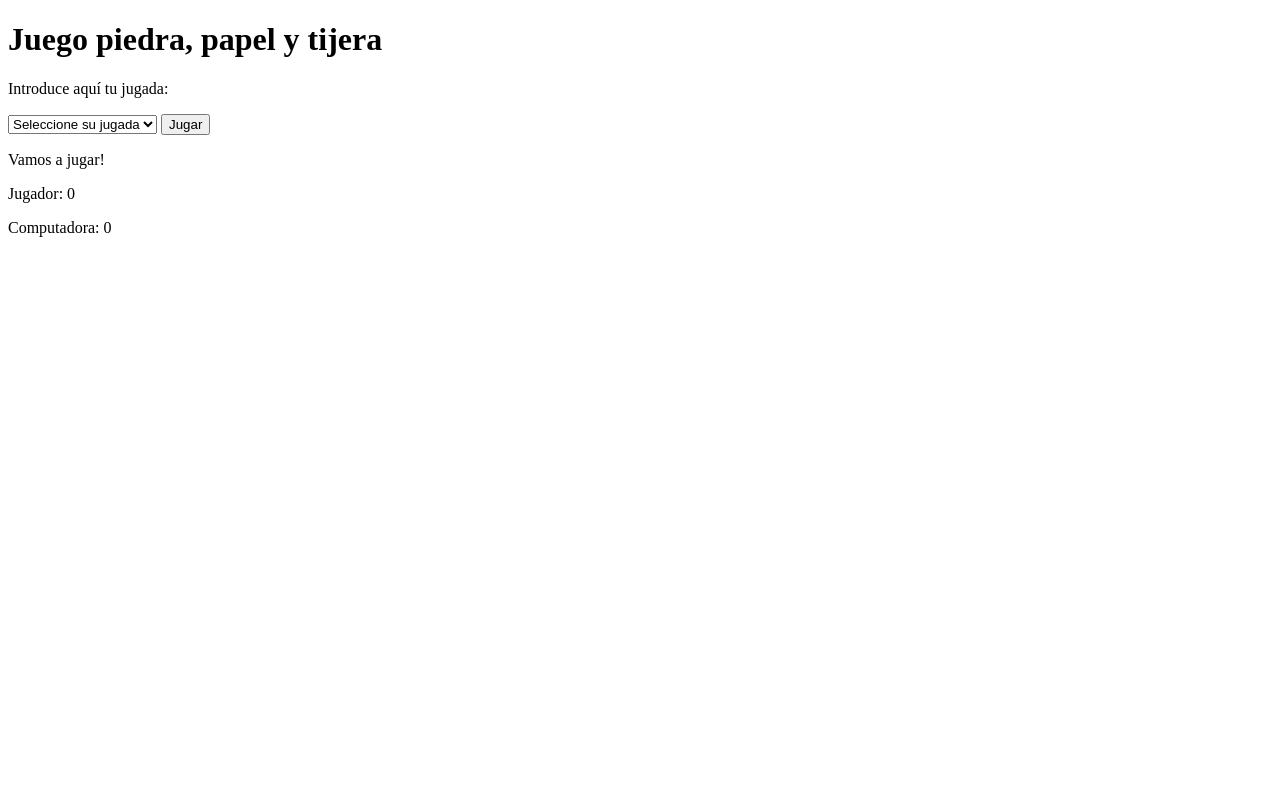
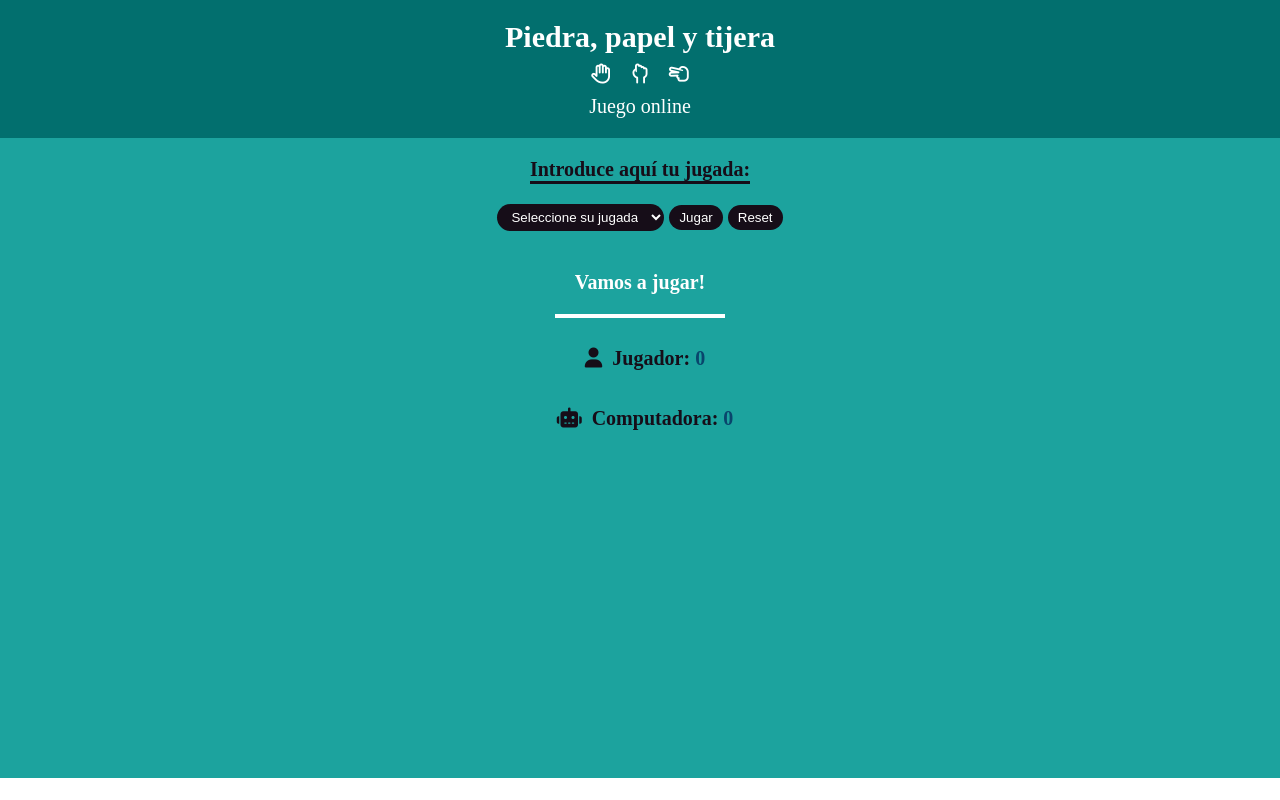
Before and after one commit to Adalab/modulo-2-evaluacion-intermedia-ysabelvalencia, a plain HTML site: page index.html in a window 1280 px wide. Drawn offline with Linux system fonts and the light colour scheme.

Commit message:
modiyings with improvements

```diff
--- a/css/main.css
+++ b/css/main.css
@@ -1,3 +1,110 @@
+* {
+    margin: 0;
+    padding: 0;
+    box-sizing: border-box;
+}
+
+html {
+    font-size: 62.50%;
+}
+
+.header {
+    background-color: #026f6e;
+    color: white;
+    display: flex;
+    padding: 2rem;
+    display: flex;
+    flex-direction: column;
+    justify-content: center;
+    align-items: center;
+}
+
+.headerTitle {
+    font-size:3rem;
+
+}
+
+.headerSubtitle {
+    font-size: 2rem;
+}
+
+.main {
+    background-color: #1ca39e;
+    height: 80vh;
+    display: flex;
+    flex-direction: column;
+    align-items: center;
+
+}
+
+.mainText {
+    font-size: 2rem;
+    padding-top: 2rem;
+    color: #160d18;
+    font-weight: 900;
+    border-bottom: 0.3rem solid #160d18;
+}
+.form {
+    display: flex;
+    flex-direction: row;
+    justify-content: center;
+    align-items: center;
+    padding: 2rem;
+    gap:0.5rem;
+}
+
+.select, .btnPlay, .btnReset{
+    border-radius: 5rem;
+    padding: 0.5rem 1rem;
+    background-color: #160d18;
+    color:white;
+    border:0;
+    cursor: pointer;
+}
+.btnPlay:hover {
+    background-color: #09456c;
+    color: white;
+    font-weight: 800;
+
+}
+.btnReset:hover {
+    background-color: #09456c;
+    color: white;
+    font-weight: 800;
+
+}
+.result {
+    font-size: 2rem;
+    color: white;
+    font-weight: 900;
+    border-bottom: 0.4rem solid white;
+    padding: 2rem;
+}
+
+.playerResult, .pcResult {
+    padding-top: 2rem;
+    font-size: 2rem;
+    color: #160d18;
+    font-weight: 900;
+}
+
+span {
+    color:#09456c;;
+}
+
+.icon {
+    padding: 1rem;
+}
+
+.iconsBox {
+    display: flex;
+    flex-direction: row;
+    gap:2rem;
+    padding: 2rem;
+}
+
+
+  first-line
 .hidden {
     display: none;
 }
--- a/index.html
+++ b/index.html
@@ -4,25 +4,44 @@
     <meta charset="UTF-8" />
     <meta name="viewport" content="width=device-width, initial-scale=1.0" />
     <title>Módulo 2:Evaluación intermedia</title>
+    <script
+      src="https://kit.fontawesome.com/bcc6ce623e.js"
+      crossorigin="anonymous"
+    ></script>
     <link rel="stylesheet" href="./css/main.css" />
   </head>
   <body>
-    <header>
-      <h1>Juego piedra, papel y tijera</h1>
+    <header class="header">
+      <h1 class="headerTitle">Piedra, papel y tijera</h1>
+      <div class="iconsBox">
+        <i class="fa-regular fa-hand fa-2xl"></i>
+        <i class="fa-regular fa-hand-back-fist fa-2xl"></i>
+        <i class="fa-regular fa-hand-scissors fa-2xl"></i>
+      </div>
+      <p class="headerSubtitle">Juego online</p>
     </header>
-    <main>
-      <p>Introduce aquí tu jugada:</p>
-      <select class="js-choose-shape" name="" id="">
-        <option value="">Seleccione su jugada</option>
-        <option value="rock">Piedra</option>
-        <option value="paper">Papel</option>
-        <option value="scissor">Tijera</option>
-      </select>
-      <button class="js-btn-play">Jugar</button>
-      <button class="js-btn-reset hidden">Reset</button>
-      <p class="js-text-result">Vamos a jugar!</p>
-      <p>Jugador: <span class="js-user-player">0</span></p>
-      <p>Computadora: <span class="js-pc-player">0</span></p>
+    <main class="main">
+      <p class="mainText">Introduce aquí tu jugada:</p>
+      <form class="form">
+        <select class="select js-choose-shape" name="select" id="select">
+          <option value="">Seleccione su jugada</option>
+          <option value="rock">Piedra</option>
+          <option value="paper">Papel</option>
+          <option value="scissor">Tijera</option>
+        </select>
+        <button class="btnPlay js-btn-play">Jugar</button>
+        <button class="btnReset js-btn-reset hidden">Reset</button>
+      </form>
+      <p class="result js-text-result">Vamos a jugar!</p>
+
+      <p class="playerResult">
+        <i class="icon fa-solid fa-user"></i>Jugador:
+        <span class="js-user-player">0</span>
+      </p>
+      <p class="pcResult">
+        <i class="icon fa-solid fa-robot"></i>Computadora:
+        <span class="js-pc-player">0</span>
+      </p>
     </main>
     <script src="./js/main.js"></script>
   </body>
--- a/js/main.js
+++ b/js/main.js
@@ -1,6 +1,4 @@
 'use strict';
-
-console.log('hola :)');
 
 ///----------Query Selectors------///
 
@@ -42,20 +40,24 @@ function pcChoose() {
 
 function userVsPc(userChoose, pcChoose) {
   if (userChoose === 'scissor' && pcChoose === 'paper') {
-    textResult.innerHTML = '¡Has Ganado!';
+    paintHTML('¡Has Ganado!');
     userPoints++;
   } else if (userChoose === 'rock' && pcChoose === 'scissor') {
-    textResult.innerHTML = '¡Has Ganado!';
+    paintHTML('¡Has Ganado!');
     userPoints++;
   } else if (userChoose === 'paper' && pcChoose === 'rock') {
-    textResult.innerHTML = '¡Has Ganado!';
+    paintHTML('¡Has Ganado!');
     userPoints++;
   } else if (userChoose === pcChoose) {
-    textResult.innerHTML = 'Empate';
+    paintHTML('Empate');
   } else {
-    textResult.innerHTML = 'Perdiste';
+    paintHTML('¡Has perdido!');
     computerPoints++;
   }
+}
+
+function paintHTML(message) {
+  textResult.innerHTML = message;
 }
 
 function showPoints() {
@@ -73,7 +75,8 @@ function endGame() {
 
 ///----------Funciones manejadoras eventos----------///
 
-function handleClickPlay() {
+function handleClickPlay(event) {
+  event.preventDefault();
   const userChoice = userChoose();
   const pcChoice = pcChoose();
   userVsPc(userChoice, pcChoice);
@@ -81,10 +84,14 @@ function handleClickPlay() {
   endGame();
 }
 
-console.log();
-
+function handleClickReset(event) {
+  event.preventDefault();
+  userPoints = 0;
+  computerPoints = 0;
+  games = 0;
+}
 ///----------Eventos----------///
 
 btnPlay.addEventListener('click', handleClickPlay);
 
-// btnReset.addEventListener('click', handleClickReset);
+btnReset.addEventListener('click', handleClickReset);
```
